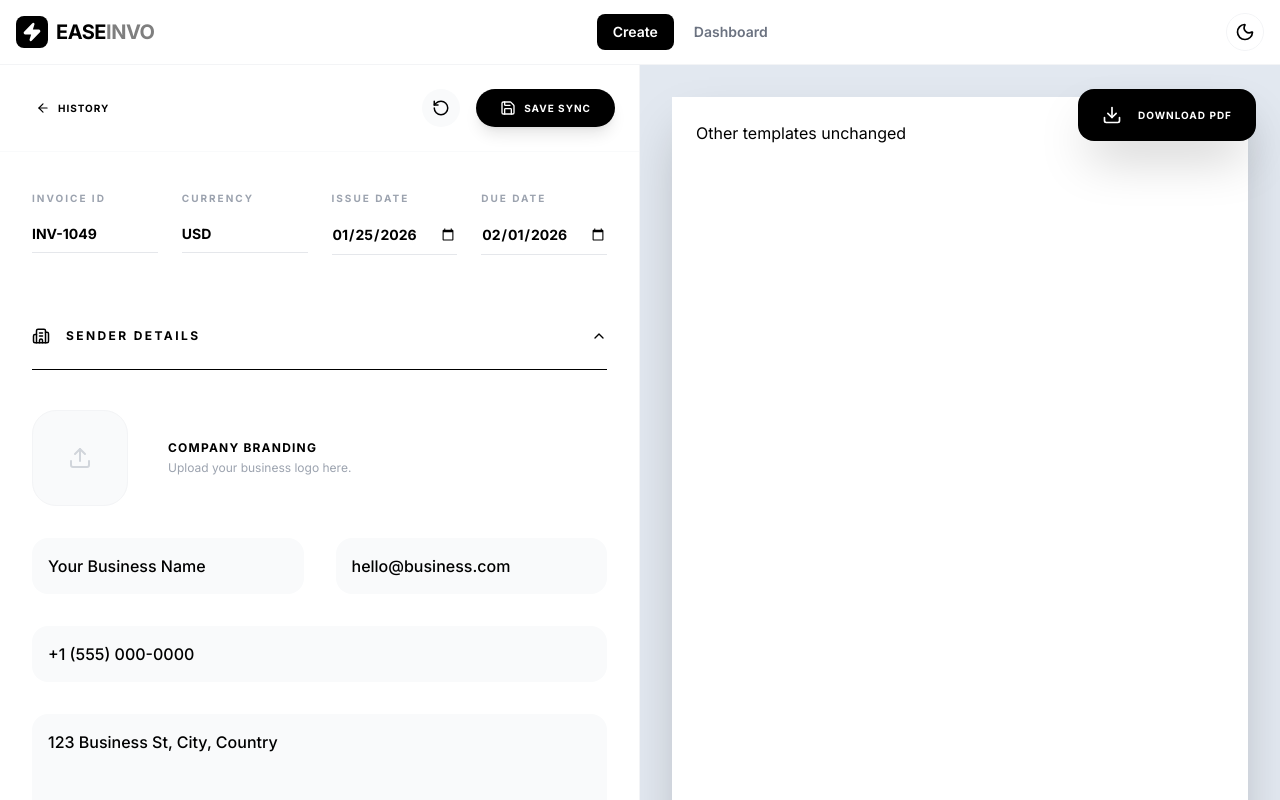
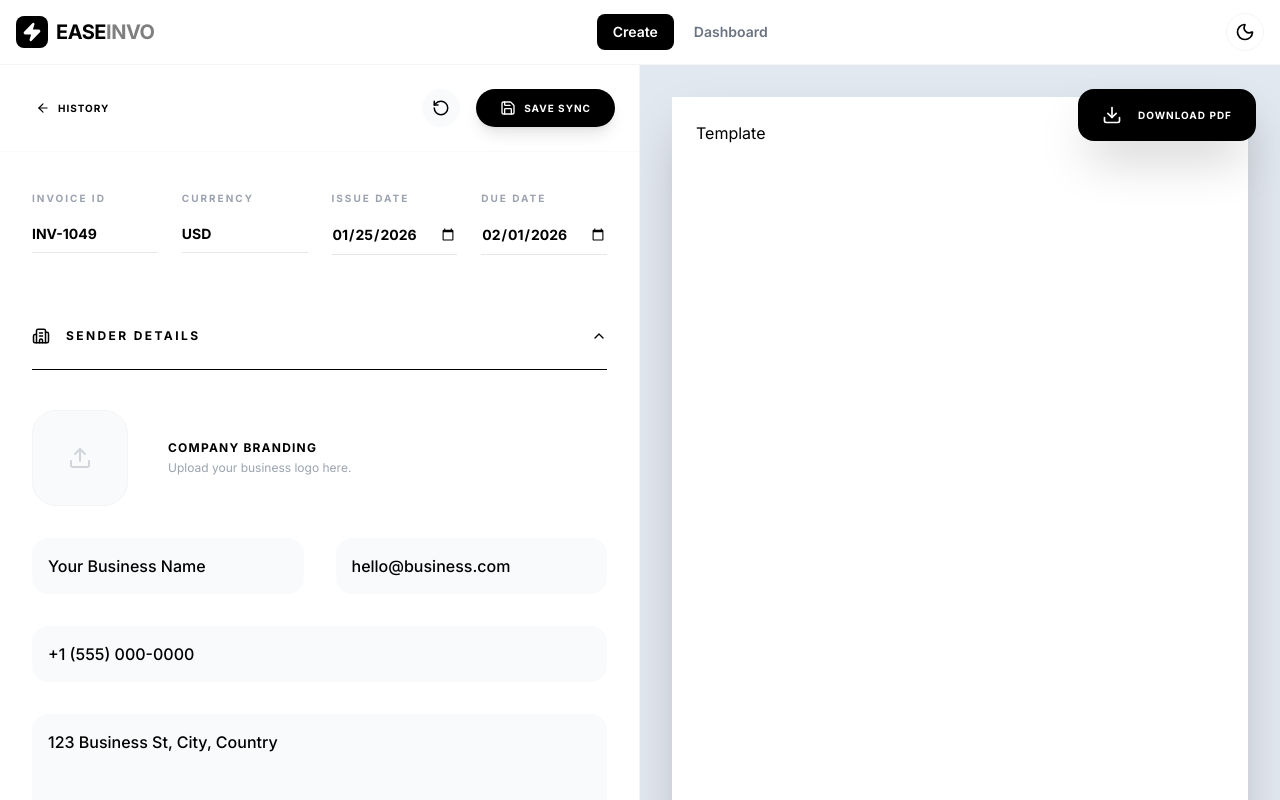
Before and after one commit to Harisshafi01/Eazyinvo, a React (Vite) app: page / in a window 1280 px wide. Both pictures are taken after a click on the button "Start Generating". Shown: the top 800 px of the page. Built offline with nearby package versions, Linux system fonts and the light colour scheme.

Commit message:
Update InvoicePreview.tsx
changes in the preview

```diff
--- a/components/InvoicePreview.tsx
+++ b/components/InvoicePreview.tsx
@@ -6,7 +6,7 @@ interface InvoicePreviewProps {
 }
 
 const InvoicePreview: React.FC<InvoicePreviewProps> = ({ invoice }) => {
-  const subtotal = invoice.items.reduce((acc, item) => acc + item.quantity * item.rate, 0);
+  const subtotal = invoice.items.reduce((acc, item) => acc + (item.quantity * item.rate), 0);
   const tax = subtotal * (invoice.taxRate / 100);
   const discount = subtotal * (invoice.discountRate / 100);
   const total = subtotal + tax - discount;
@@ -109,8 +109,9 @@ const InvoicePreview: React.FC<InvoicePreviewProps> = ({ invoice }) => {
           </div>
         );
 
+      // 👉 Minimal & Modern templates stay same layout but responsive tweaks can be applied similarly if you want
       default:
-        return <div className="p-6">Other templates unchanged</div>;
+        return <div className="p-6">Template</div>;
     }
   };
 
```
